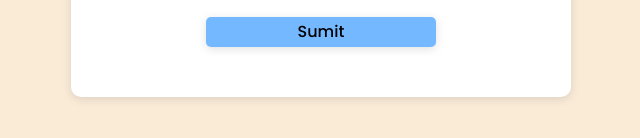
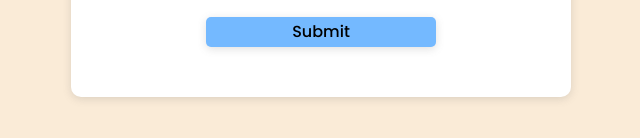
Before and after one commit to pasupathi07777/Form-Validation, a plain HTML site: page index.html in a window 1280 px wide. Shown: the part 518-656 px from the top of the page, 319-959 px from the left. Drawn offline with Linux system fonts and the light colour scheme.

Commit message:
correction

```diff
--- a/index.html
+++ b/index.html
@@ -32,7 +32,7 @@
             <small class="e-email"> Enter valid email address</small>
             <input type="text" placeholder="email" class="email" />
         </div>
-        <input type="submit" class="btn" value="Sumit" />
+        <input type="submit" class="btn" value="Submit" />
     </form>
     <script src="index.js"></script>
 </body>
```
